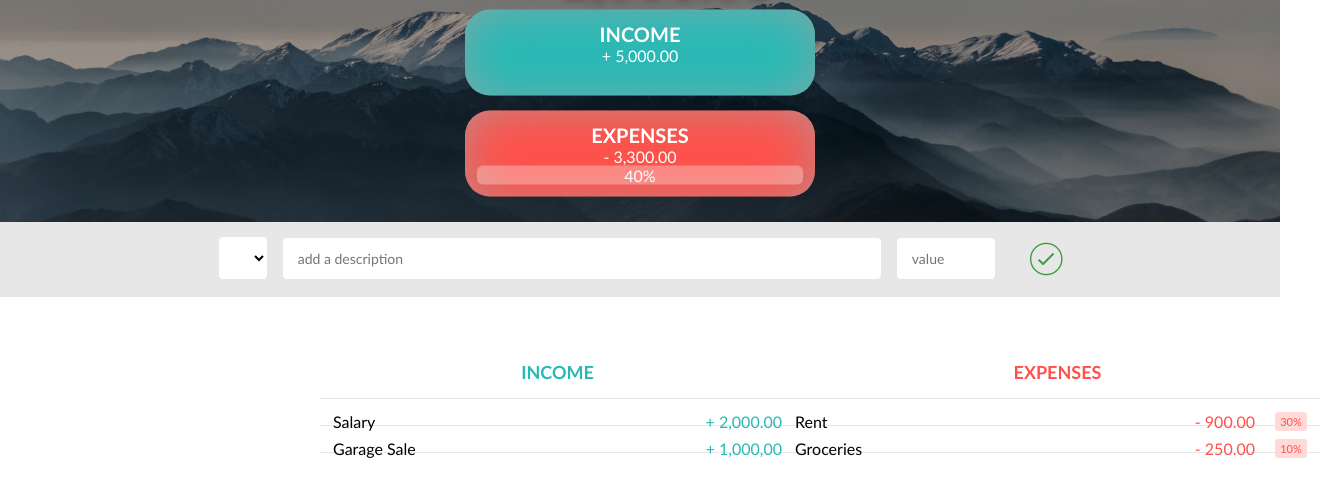
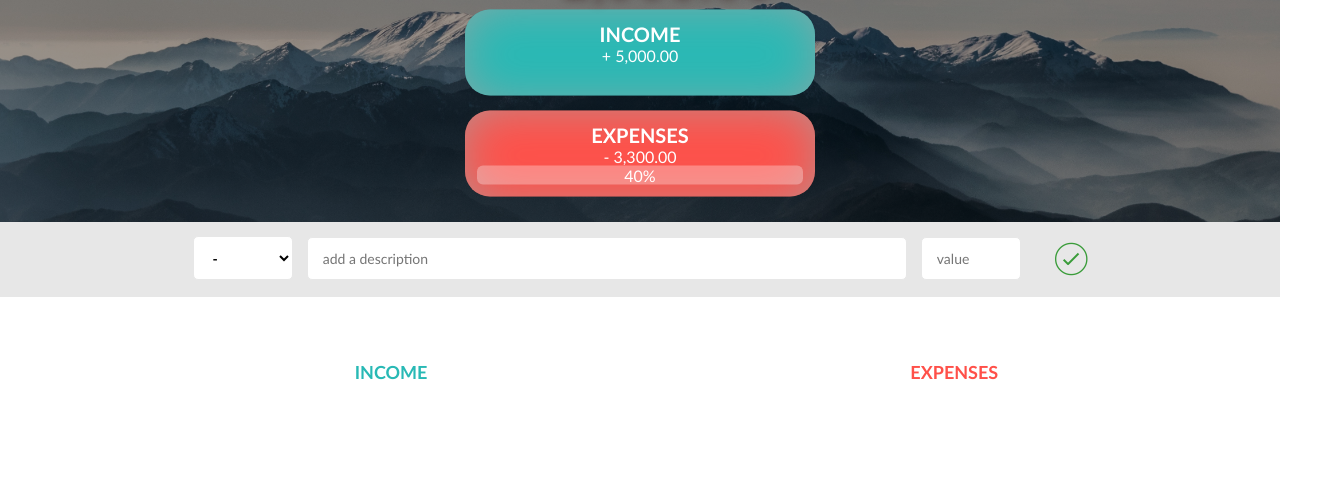
Before and after one commit to KhallilB/Budgetr, a plain HTML site: page index.html in a window 1280 px wide. Shown: the part 178-674 px from the top of the page, 1320 px wide, since content can reach past the window. Drawn offline with nearby package versions, Linux system fonts and the light colour scheme.

Commit message:
fixed select(add-type)

```diff
--- a/app.js
+++ b/app.js
@@ -1 +1,5 @@
 var budgetController = (function() {})();
+
+var UIController = (function() {})();
+
+var controller = (function() {})();
--- a/index.html
+++ b/index.html
@@ -68,7 +68,7 @@
         <div class="income">
           <h2 class="income-title">Income</h2>
           <!-- Income Item 1 -->
-          <div class="income-list">
+          <!-- <div class="income-list">
             <div class="item clearfix" id="income-0">
               <div class="item-description">Salary</div>
               <div class="right clearfix">
@@ -79,9 +79,9 @@
                   </button>
                 </div>
               </div>
-            </div>
+            </div> -->
             <!-- Income Item 2 -->
-            <div class="item clearfix" id="income-1">
+            <!-- <div class="item clearfix" id="income-1">
               <div class="item-description">Garage Sale</div>
               <div class="right clearfix">
                 <div class="item-value">+ 1,000,00</div>
@@ -91,7 +91,7 @@
                   </button>
                 </div>
               </div>
-            </div>
+            </div> -->
           </div>
         </div>
 
@@ -99,7 +99,7 @@
         <div class="expenses">
           <div class="expenses-list">
             <!-- Expense Item 1 -->
-            <div class="item clearfix" id="expense-0">
+            <!-- <div class="item clearfix" id="expense-0">
               <div class="item-description">Rent</div>
               <div class="right clearfix">
                 <div class="item-value">- 900.00</div>
@@ -110,9 +110,9 @@
                   </button>
                 </div>
               </div>
-            </div>
+            </div> -->
             <!-- Expense Item 2 -->
-            <div class="item clearfix" id="expense-1">
+            <!-- <div class="item clearfix" id="expense-1">
               <div class="item-description">Groceries</div>
               <div class="right clearfix">
                 <div class="item-value">- 250.00</div>
@@ -123,7 +123,7 @@
                   </button>
                 </div>
               </div>
-            </div>
+            </div> -->
           </div>
         </div>
       </div>
--- a/style.css
+++ b/style.css
@@ -32,6 +32,8 @@ body {
 .red { color: #FF5049 !important; }
 .red-focus:focus { border: 1px solid #FF5049 !important; }
 
+/******** Animations *********/
+
 .popout {
     /* animation: popout 1s ease;
     -webkit-animation: popout 1s ease; */
@@ -58,7 +60,7 @@ body {
     to{-webkit-transform:scale(1)}
 } */
 
-/* TOP */
+/******** Top *********/
 
 .top {
     height: 50vh;
@@ -148,7 +150,7 @@ body {
 }
 
 .add-type {
-    width: 50px;
+    width: 100px;
     border: solid 1px #e7e7e7;
     height: 44px;
     font-size: 18px;
@@ -156,7 +158,7 @@ body {
     font-family: inherit;
     background-color: #fff;
     margin-right: 10px;
-    font-weight: 300;
+    font-weight: 600;
     transition: border 0.3s;
 }
 
@@ -217,7 +219,7 @@ body {
 
 .container {
     width: 1000px;
-    margin-left: 25%;
+    margin-left: 12%;
     margin-top: 5%;
 }
 
@@ -244,8 +246,9 @@ h2 {
 }
 
 .item {
-    padding: 13px;
-    border-bottom: 1px solid #e7e7e7
+    padding: 40px;
+    margin-bottom: 2px;
+    border-bottom: 1px solid #e7e7e7;
 }
 
 .item:first-child {
```
